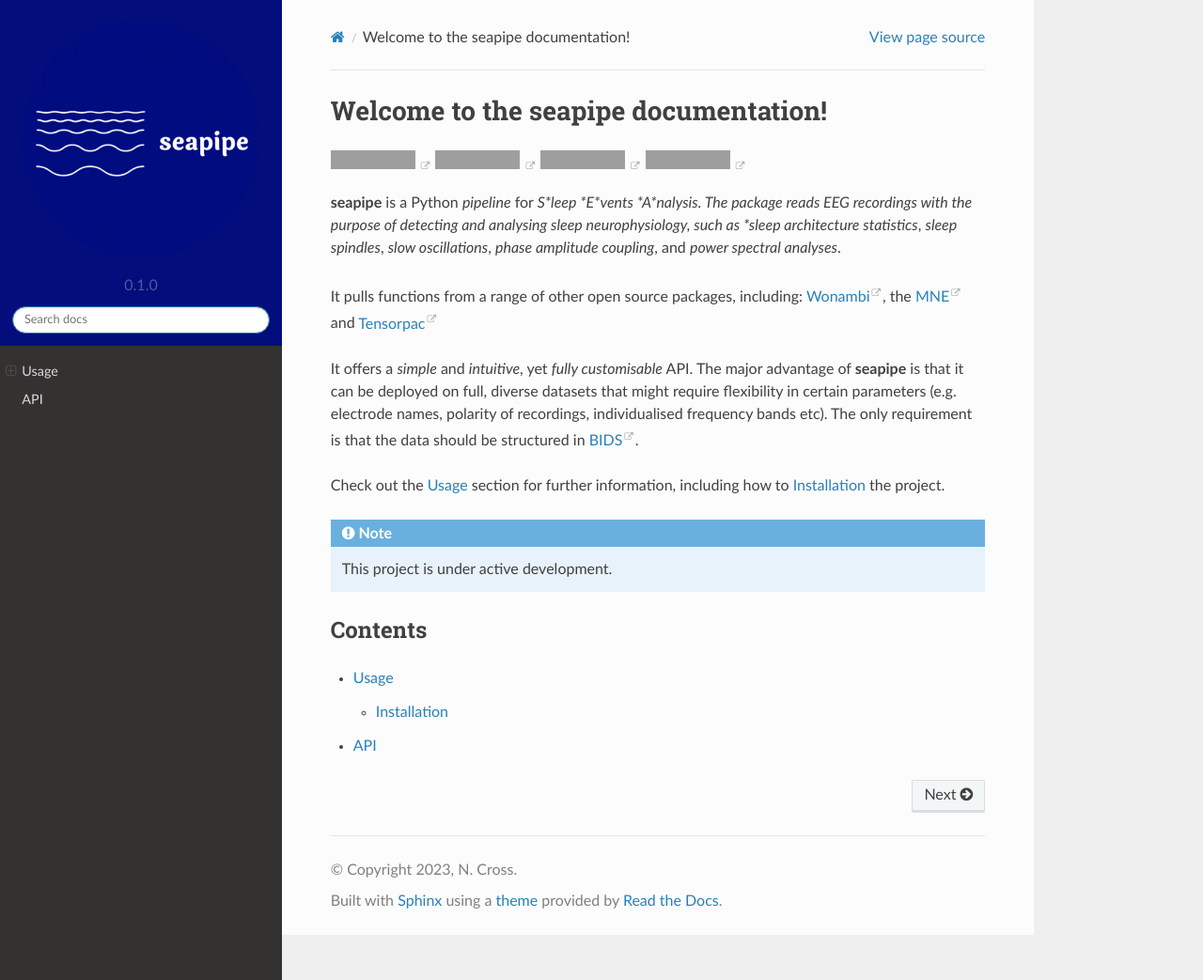
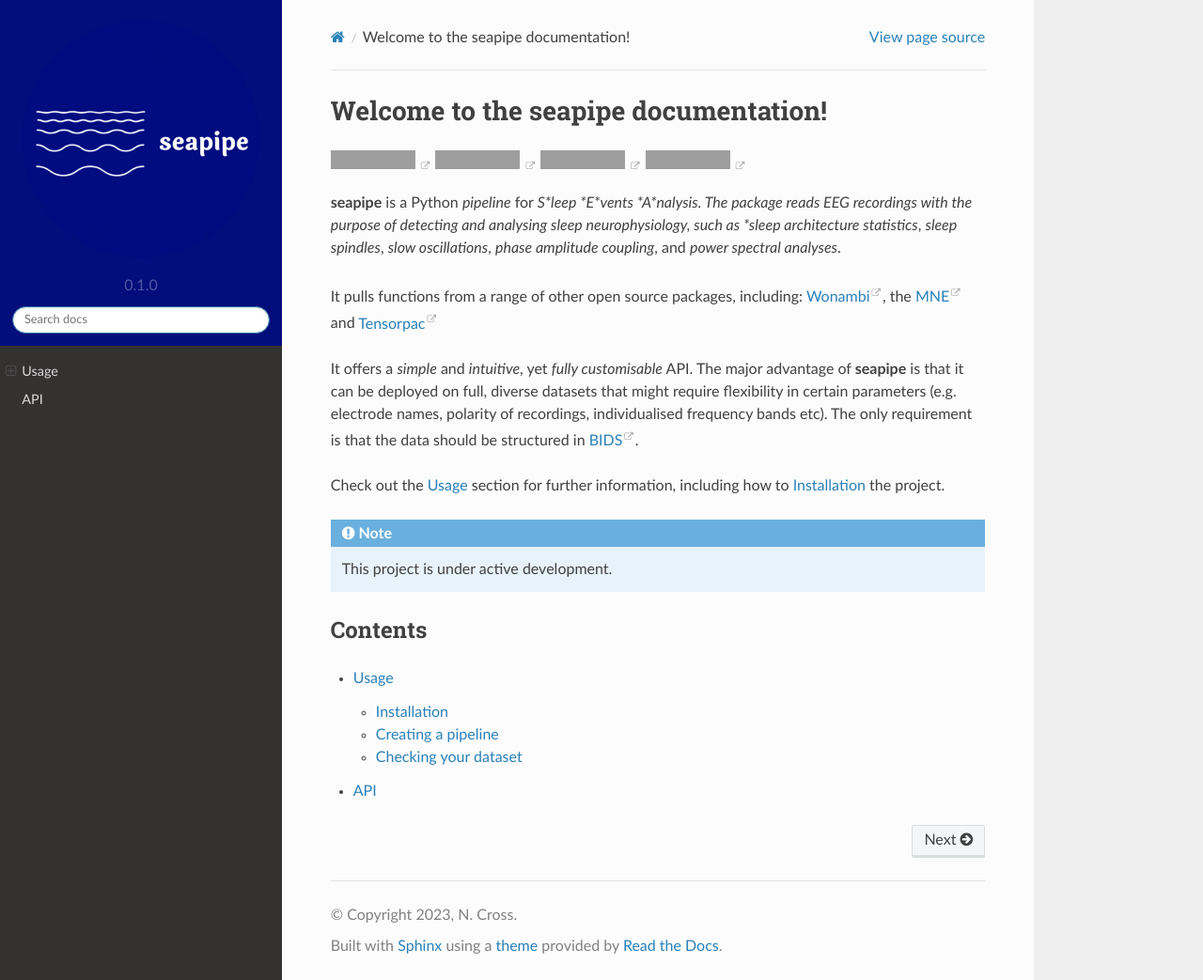
Before and after one commit to nathanecross/seapipe, a Sphinx documentation site: the page built from docs/source/index.rst, in a window 1280 px wide and 1043 px high. Shown: the whole window at 94% size. Built offline with Sphinx 7.4.7 and the Read the Docs theme 2.0.0, drawn with Linux system fonts in a browser that asks for light colours; grey boxes are pictures that could not be loaded.

Commit message:
update readthedocs usage

```diff
--- a/docs/source/usage.rst
+++ b/docs/source/usage.rst
@@ -12,22 +12,27 @@
 
    (.venv) $ pip install seapipe
 
-.. Creating recipes
-.. ----------------
+.. _creating_a_pipeline:
+Creating a pipeline
+----------------
 
-.. To retrieve a list of random ingredients,
-.. you can use the ``lumache.get_random_ingredients()`` function:
+.. _checking_your_dataset:
+Checking your dataset
+----------------
 
-.. .. autofunction:: lumache.get_random_ingredients
+To retrieve a list of random ingredients,
+you can use the ``lumache.get_random_ingredients()`` function:
 
-.. The ``kind`` parameter should be either ``"meat"``, ``"fish"``,
-.. or ``"veggies"``. Otherwise, :py:func:`lumache.get_random_ingredients`
-.. will raise an exception.
+.. autofunction:: lumache.get_random_ingredients
 
-.. .. autoexception:: lumache.InvalidKindError
+The ``kind`` parameter should be either ``"meat"``, ``"fish"``,
+or ``"veggies"``. Otherwise, :py:func:`lumache.get_random_ingredients`
+will raise an exception.
 
-.. For example:
+.. autoexception:: lumache.InvalidKindError
 
-.. >>> import lumache
-.. >>> lumache.get_random_ingredients()
-.. ['shells', 'gorgonzola', 'parsley']
+For example:
+
+>>> import lumache
+>>> lumache.get_random_ingredients()
+['shells', 'gorgonzola', 'parsley']
```
Also changed, not shown: 2 other files.
